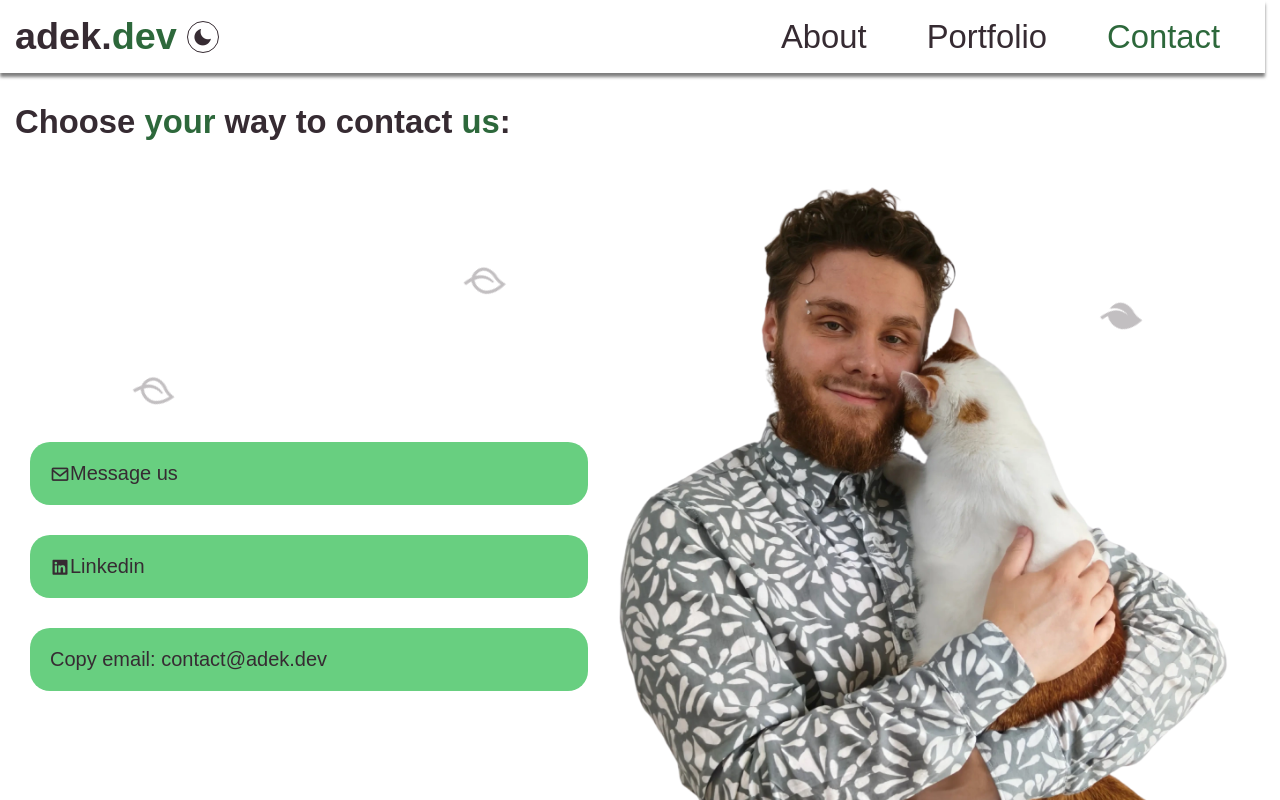
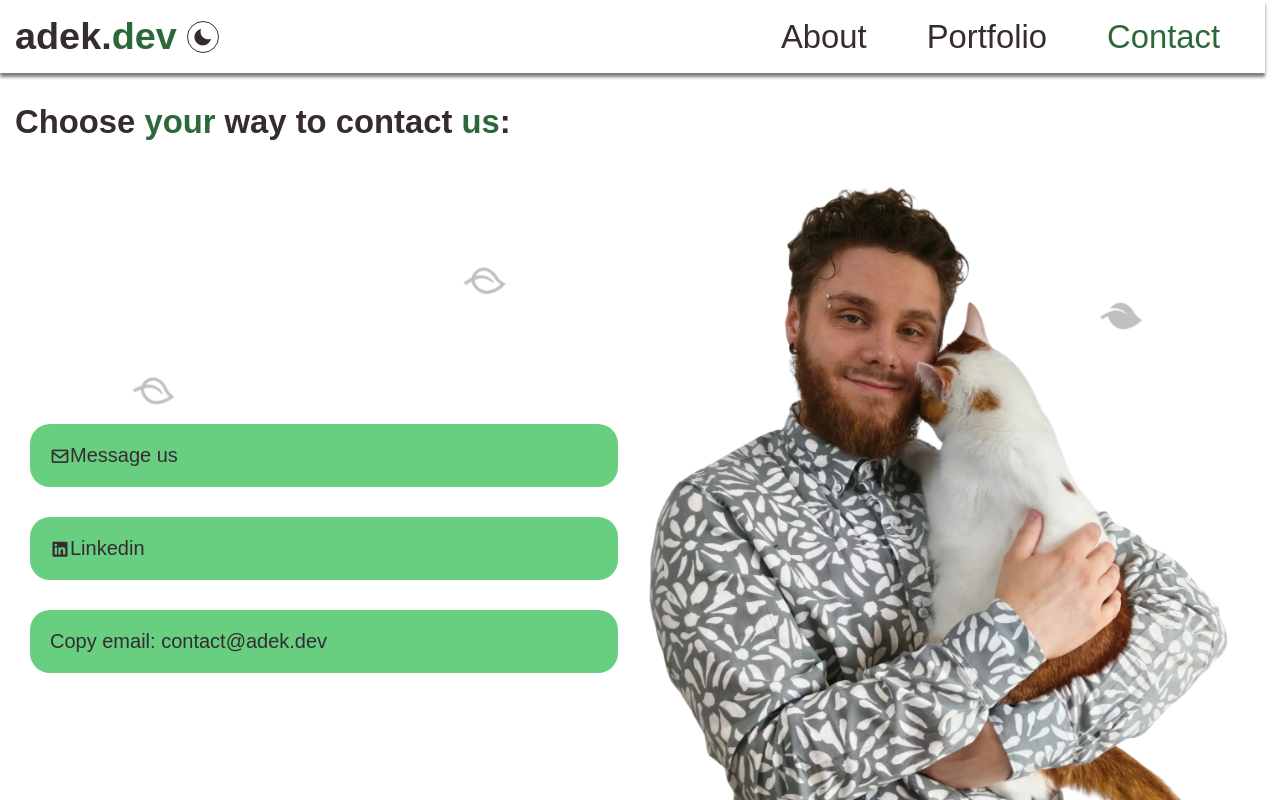
Before and after one commit to AdrianImiolek/MyWebsite, a React (Vite) app: page /contact in a window 1280 px wide. Shown: the top 800 px of the page. Built offline with nearby package versions, Linux system fonts and the light colour scheme.

Commit message:
Fixed image space reservation

```diff
--- a/src/components/common/Card/card.scss
+++ b/src/components/common/Card/card.scss
@@ -19,10 +19,13 @@
 
 		&__img {
 			width: 100%;
+
 			max-height: 400px;
 			object-fit: cover;
+
 			&__container {
 				width: 100%;
+				min-height: 100px;
 				max-height: 400px;
 				background: transparent;
 				transition: 0.3s;
--- a/src/components/page-specific/ContactMain/contactMain.scss
+++ b/src/components/page-specific/ContactMain/contactMain.scss
@@ -28,7 +28,7 @@
 	.contact {
 		&__content {
 			display: grid;
-			grid-template-columns: 1fr auto;
+			grid-template-columns: 1fr 1fr;
 		}
 	}
 }
--- a/src/pages/home/home.scss
+++ b/src/pages/home/home.scss
@@ -44,7 +44,7 @@
 @media (min-width: 992px) {
 	.header {
 		display: grid;
-		grid-template-columns: 1fr auto;
+		grid-template-columns: 1fr 1fr;
 
 		&__ctas {
 			margin-top: var(--rem-xlg)
```
